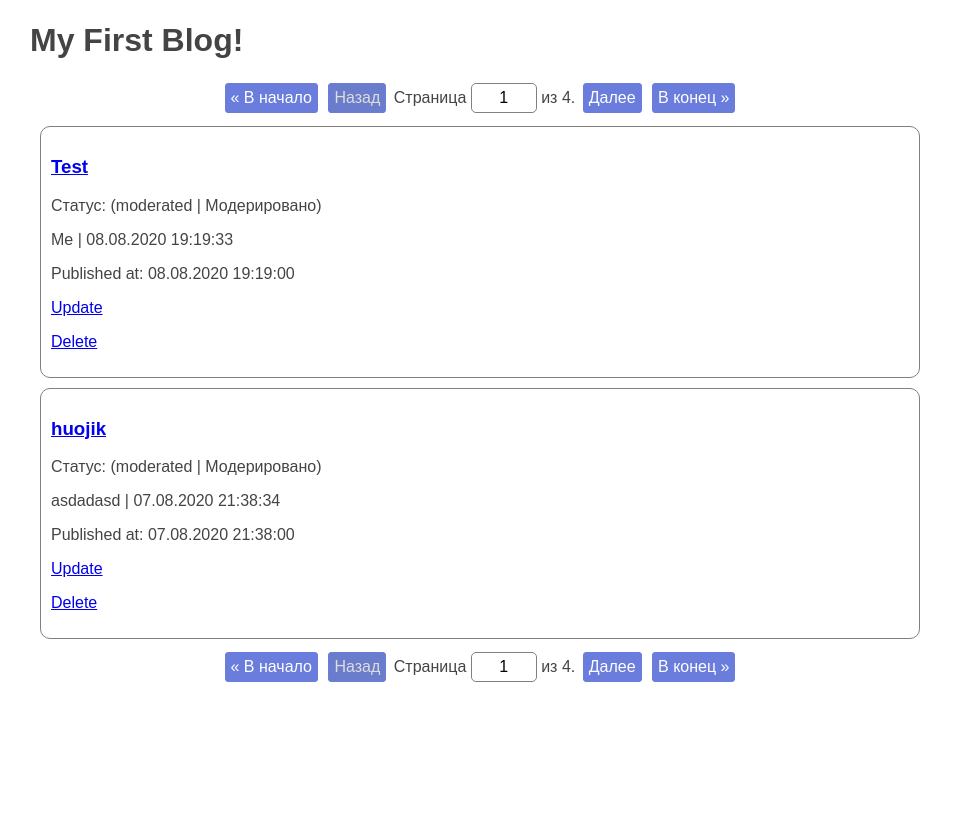
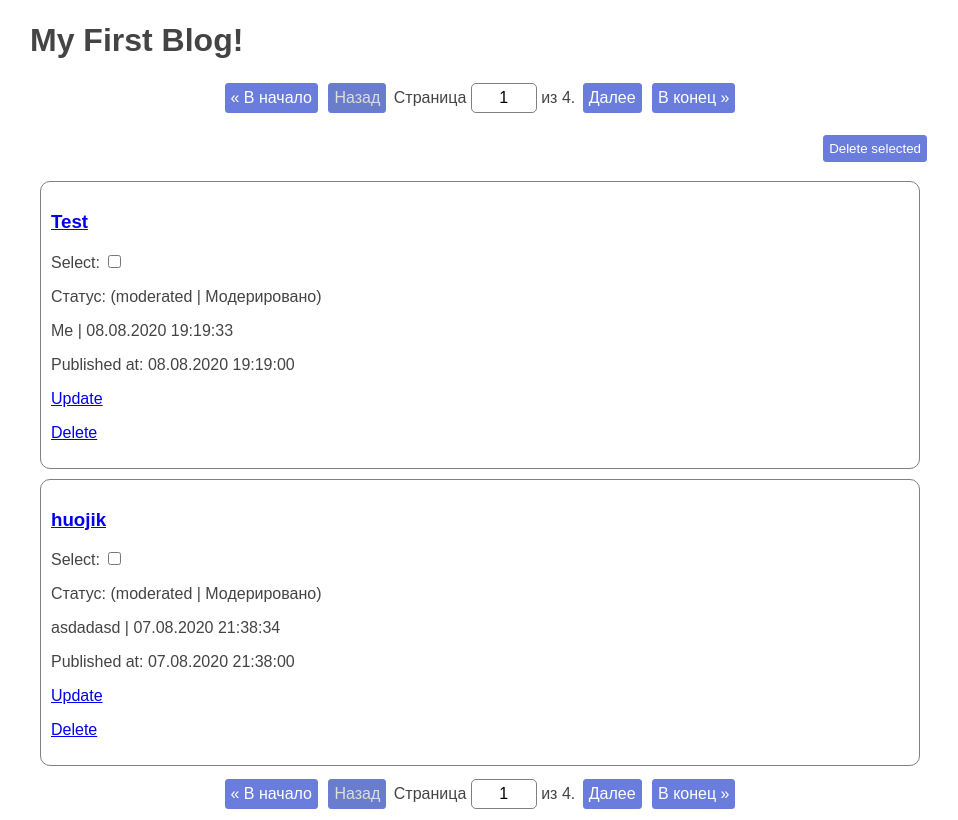
Before and after one commit to violettalivada/lab_68, a Django app: page / in a window 1280 px wide. Shown: the part 38-858 px from the top of the page, without its empty margins (160-1118 px from the left). Before the commit the page ends 720 px from the top, so only its background shows below. Run offline with Django 3.2, Linux system fonts and the light colour scheme; data comes from the database, SQL or seed files in the repository; some libraries are stand-ins or nearby versions.

Commit message:
Добавлено массовое удаление в статей на главную.

```diff
--- a/source/webapp/static/css/style.css
+++ b/source/webapp/static/css/style.css
@@ -102,7 +102,7 @@ body {
     text-align: center;
 }
 
-.pagination a, .pagination .page-disabled {
+.pagination a, .pagination .page-disabled, .mass-actions input {
     display: inline-block;
     border: solid 1px #6a7ddd;
     border-radius: 3px;
@@ -110,13 +110,13 @@ body {
     margin: 3px;
 }
 
-.pagination a {
+.pagination a, .mass-actions input {
     background: #6a7ddd;
     color: white;
     text-decoration: none;
 }
 
-.pagination a:hover {
+.pagination a:hover, .mass-actions input:hover {
     background: #6a7dff;
     text-decoration: underline;
 }
@@ -146,3 +146,11 @@ body {
     margin: 10px;
     padding: 10px;
 }
+
+.mass-actions {
+    text-align: right;
+}
+
+input[type='submit']:hover {
+    cursor: pointer;
+}
--- a/source/webapp/templates/article/index.html
+++ b/source/webapp/templates/article/index.html
@@ -7,9 +7,18 @@
     {% if is_paginated %}
         {% include 'partial/pagination.html' %}
     {% endif %}
+
+    <form action="{% url "index" %}" method="post">
+        {% csrf_token %}
+        <p class="mass-actions"><input type="submit" value="Delete selected"></p>
         {% for article in articles %}
             <div class="box">
                 <h3><a href="{% url "article_view" article.pk %}">{{ article.title }}</a></h3>
+                <p>
+                    <label for="selected_articles-{{ article.pk }}">Select:</label>
+                    <input type="checkbox" name="selected_articles"
+                           id="selected_articles-{{ article.pk }}" value="{{ article.pk }}">
+                </p>
                 <p>Статус: ({{ article.status }} | {{ article.get_status_display }})</p>
                 <p>{{ article.author }} | {{ article.created_at|date:"d.m.Y H:i:s" }}</p>
                 <p>Published at: {{ article.publish_at|date:"d.m.Y H:i:s" }}</p>
@@ -17,6 +26,9 @@
                 <p><a href="{% url 'article_delete' article.pk %}">Delete</a></p>
             </div>
         {% endfor %}
+    </form>
+
+
     {% if is_paginated %}
         {% include 'partial/pagination.html' %}
     {% endif %}
--- a/source/webapp/views/article_views.py
+++ b/source/webapp/views/article_views.py
@@ -16,6 +16,11 @@ class IndexView(ListView):
     context_object_name = 'articles'
     paginate_by = 2
     paginate_orphans = 0
+
+    def post(self, request, *args, **kwargs):
+        ids = self.request.POST.getlist('selected_articles', [])
+        Article.objects.filter(id__in=ids).delete()
+        return redirect('index')
 
     def get_queryset(self):
         data = Article.objects.all()
```
Lines whose indentation alone changed are shown as unchanged.
